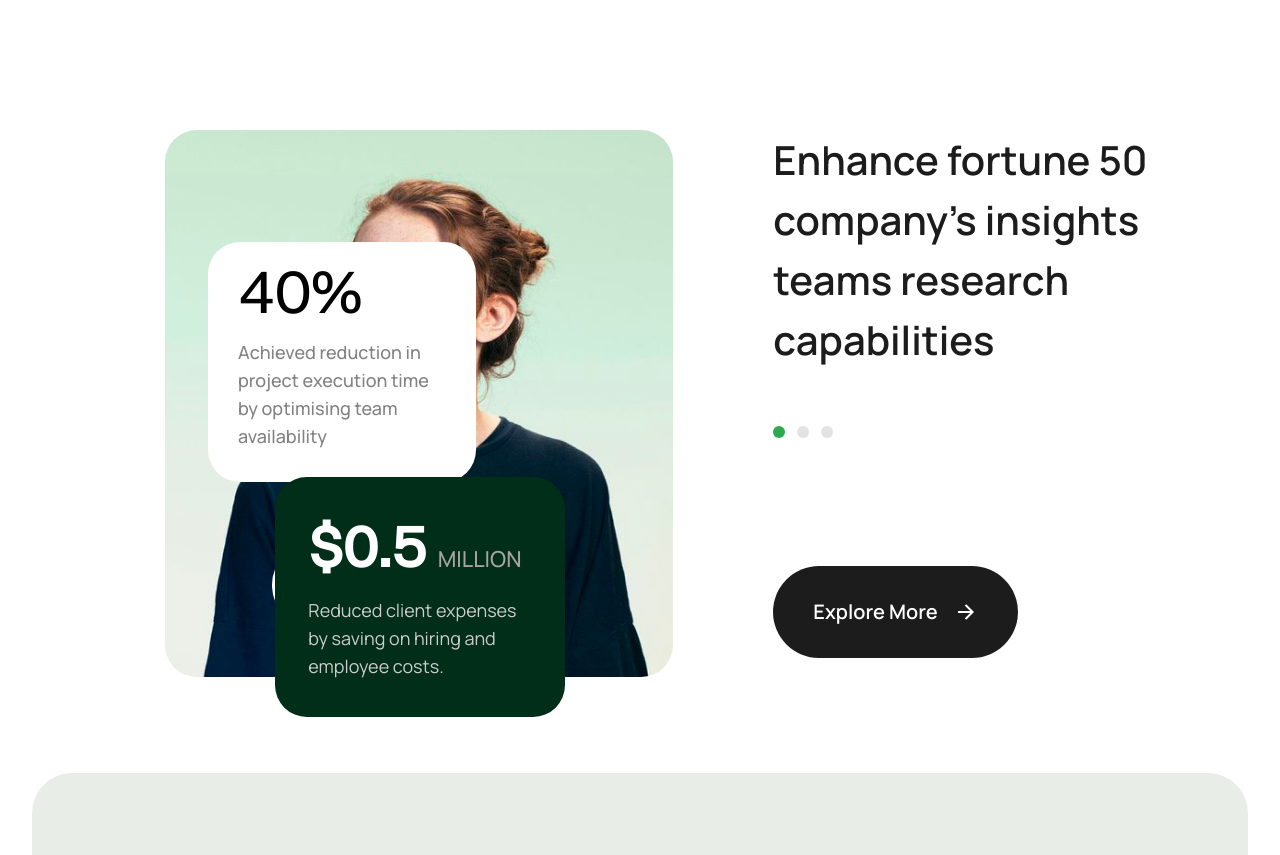
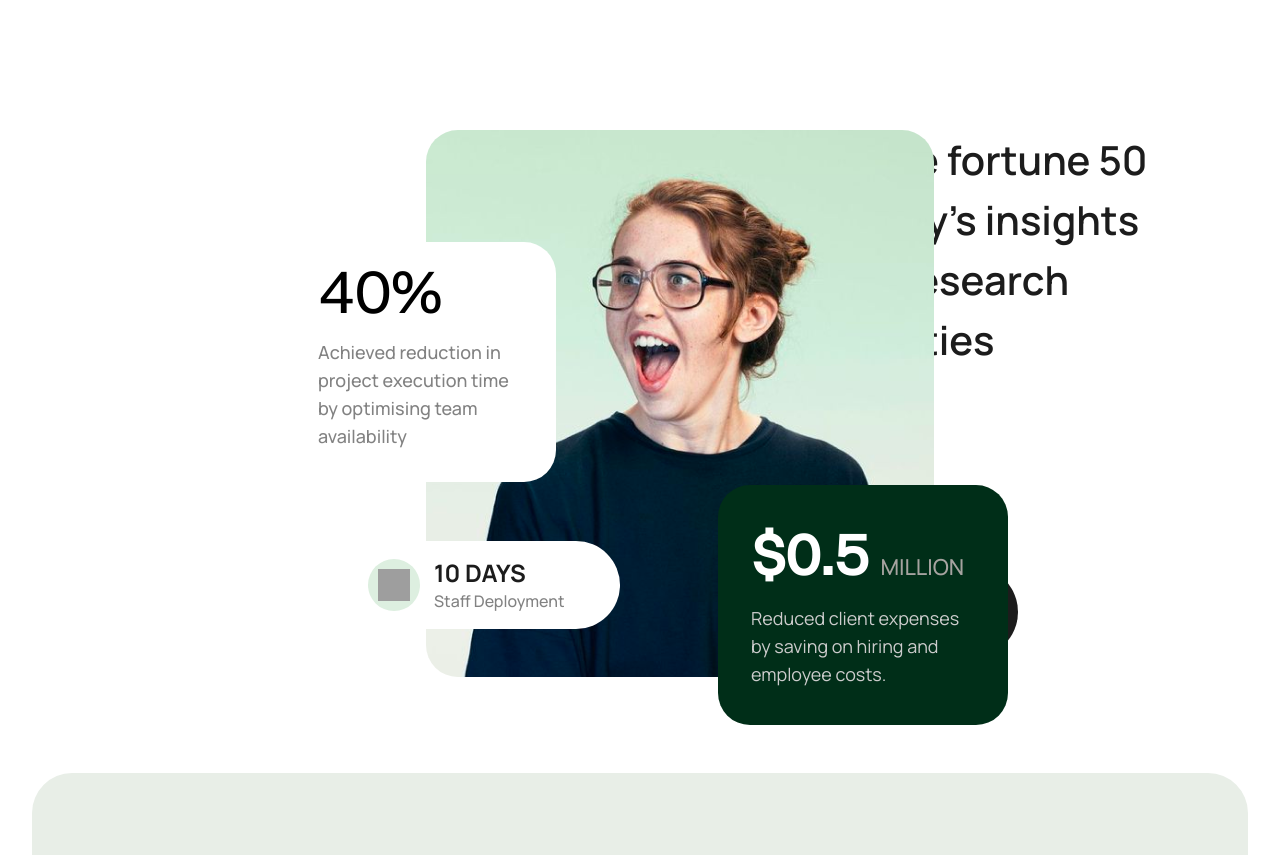
Before and after one commit to GautamRaj-12/thence-assignment, a React (Vite) app: page / in a window 1280 px wide. Shown: the part 429-1284 px from the top of the page. Built offline with nearby package versions, Linux system fonts and the light colour scheme; grey boxes are pictures that could not be loaded.

Commit message:
Fix shifting elements

```diff
--- a/src/components/Hero/Hero.jsx
+++ b/src/components/Hero/Hero.jsx
@@ -17,7 +17,7 @@ const Hero = () => {
       {/* Bottom */}
       <div className="grid grid-cols-12 mt-28">
         {/* Left Column */}
-        <div className="col-span-7">
+        <div className="col-span-7 ml-64 w-[45rem]">
           <div className="relative">
             <img
               src={heroImage}
@@ -26,7 +26,7 @@ const Hero = () => {
             />
 
             {/* 40% Part */}
-            <div className="w-[16.75rem] h-[15rem] bg-white rounded-[2rem] absolute top-[7rem] left-[9rem]">
+            <div className="w-[16.75rem] h-[15rem] bg-white rounded-[2rem] absolute top-[7rem] -left-[2rem]">
               <p className="font-[Switzer] text-[4rem] font-medium mx-auto w-[13rem]">
                 40%
               </p>
@@ -37,7 +37,7 @@ const Hero = () => {
             </div>
 
             {/* Staff Deployment Part */}
-            <div className="w-[16.75rem] h-[5.5rem] bg-white rounded-full absolute bottom-[3rem] left-[13rem] flex items-center gap-[14px]">
+            <div className="w-[16.75rem] h-[5.5rem] bg-white rounded-full absolute bottom-[3rem] left-[2rem] flex items-center gap-[14px]">
               <div className="w-[3.25rem] h-[3.25rem] rounded-full bg-[#DDEFE0] flex justify-center items-center ml-4">
                 <img src={rocketIcon} alt="" className="w-8 h-8" />
               </div>
@@ -48,7 +48,7 @@ const Hero = () => {
             </div>
 
             {/* Client Expenses Part */}
-            <div className="w-[18.125rem] h-[15rem] bg-[#002E18] rounded-[2rem] absolute -bottom-[2.5rem] right-[13rem] flex flex-col justify-center items-center gap-[1.25rem]">
+            <div className="w-[18.125rem] h-[15rem] bg-[#002E18] rounded-[2rem] absolute -bottom-[3rem] right-[2rem] flex flex-col justify-center items-center gap-[1.25rem]">
               <div className="flex items-baseline gap-3 mx-auto w-[14rem]">
                 <p className="font-[Switzer] font-bold text-6xl text-white">
                   $0.5
```
